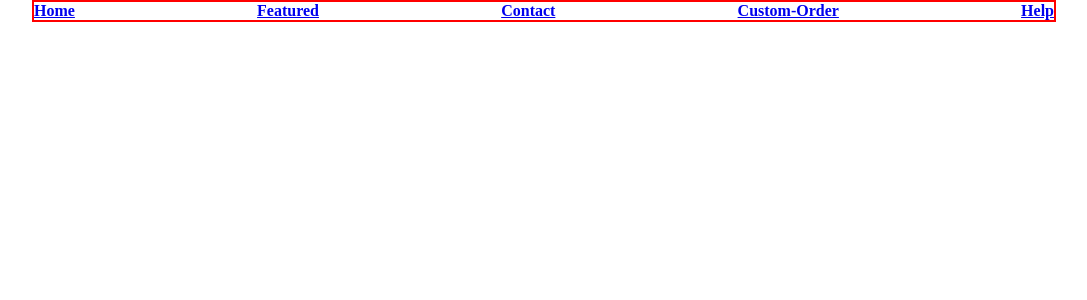
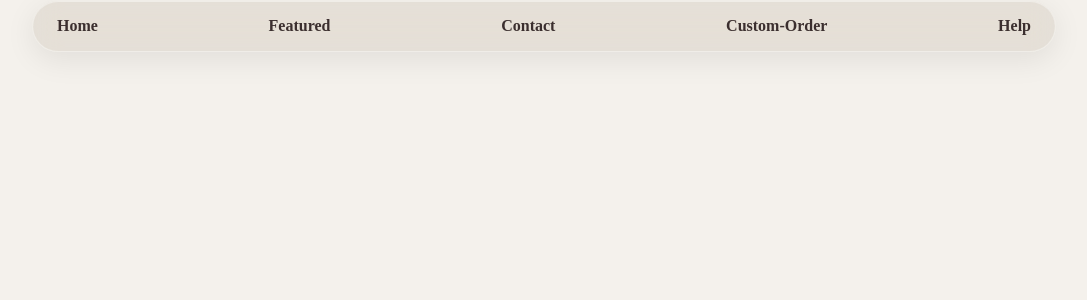
Before and after one commit to nikhil12458/pristineGlow, a React (Vite) app: page / in a window 1280 px wide. Shown: the top 300 px of the page, without its empty margins (96-1183 px from the left). Built offline with nearby package versions, Linux system fonts and the light colour scheme; a web font is replaced by a local one.

Commit message:
nav glass effect done

```diff
--- a/src/index.css
+++ b/src/index.css
@@ -123,6 +123,7 @@
   --accent-color: #c9a24d; /* Soft Gold --> Buttons & highlights */
   --background-color: #f4f1ec; /* Warm Linen --> Background */
   --background-color-light-linen: #f4f1ec; /* for home contact and standard pages */
+  --nav-background-color: #ccc6bb66; /* Light Beige --> navbar background */
   /* text color */
   --text-color: #3b2f2f; /* Deep Brown --> text */
   --contact-form-button-color: #847045; /* darker gold --> for form text and buttons */
@@ -176,6 +177,11 @@ body {
   width: 100%;
 }
 
+.main {
+  width: 100%;
+  min-height: 100vh;
+  background-color: var(--background-color);
+}
 .main nav.navbar {
   width: 80%;
   margin: 0 auto;
@@ -183,10 +189,22 @@ body {
   justify-content: space-between;
   align-items: center;
   flex-direction: row;
-  border: 2px solid red;
+  padding: var(--pad-sm) var(--pad-md);
+  border-radius: var(--pad-lg);
+  background-color: var(--nav-background-color);
+  position: relative;
+  /* Glass base */
+  backdrop-filter: blur(14px) saturate(170%);
+  -webkit-backdrop-filter: blur(14px) saturate(170%);
+  /* Glass edge */
+  border: 1px solid rgba(255, 255, 255, 0.4);
+  /* Depth */
+  box-shadow: 0 8px 30px rgba(0, 0, 0, 0.08), inset 0 1px 0 rgba(255, 255, 255, 0.4);
 }
 .main nav.navbar .nav-items {
   font-family: Montserrat;
   font-weight: 600;
   font-style: normal;
+  color: var(--text-color);
+  text-decoration: none;
 }/*# sourceMappingURL=index.css.map */
--- a/src/index.scss
+++ b/src/index.scss
@@ -146,6 +146,7 @@
   --accent-color: #c9a24d; /* Soft Gold --> Buttons & highlights */
   --background-color: #f4f1ec; /* Warm Linen --> Background */
   --background-color-light-linen: #f4f1ec; /* for home contact and standard pages */
+  --nav-background-color: #ccc6bb66; /* Light Beige --> navbar background */
 
   /* text color */
   --text-color: #3b2f2f; /* Deep Brown --> text */
@@ -212,15 +213,36 @@ body {
 }
 
 .main {
+  width: 100%;
+  min-height: 100vh;
+  background-color: var(--background-color);
+
   nav.navbar {
     width: 80%;
     margin: 0 auto;
     @include flex(space-between, row);
-    border: 2px solid red;
+    padding: var(--pad-sm) var(--pad-md);
+    border-radius: var(--pad-lg);
+    background-color: var(--nav-background-color);
+    position: relative;
+
+    /* Glass base */
+    backdrop-filter: blur(14px) saturate(170%);
+    -webkit-backdrop-filter: blur(14px) saturate(170%);
+
+    /* Glass edge */
+    border: 1px solid rgba(255, 255, 255, 0.4);
+
+    /* Depth */
+    box-shadow: 0 8px 30px rgba(0, 0, 0, 0.08),
+      inset 0 1px 0 rgba(255, 255, 255, 0.4);
+
     .nav-items {
       font-family: Montserrat;
       font-weight: 600;
       font-style: normal;
+      color: var(--text-color);
+      text-decoration: none;
     }
   }
 }
```
Also changed, not shown: 1 other file (tests, documents, lock files or other folders).
